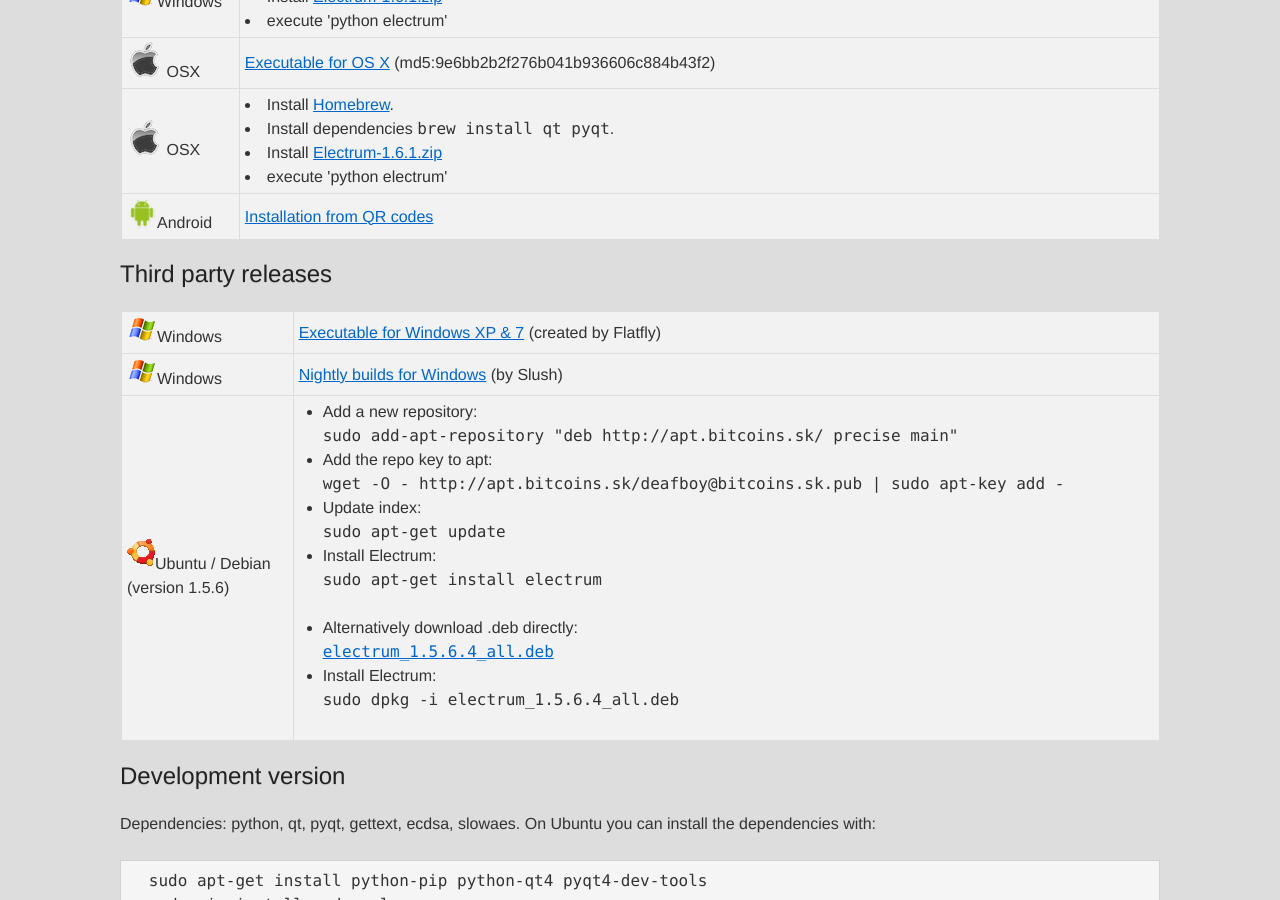
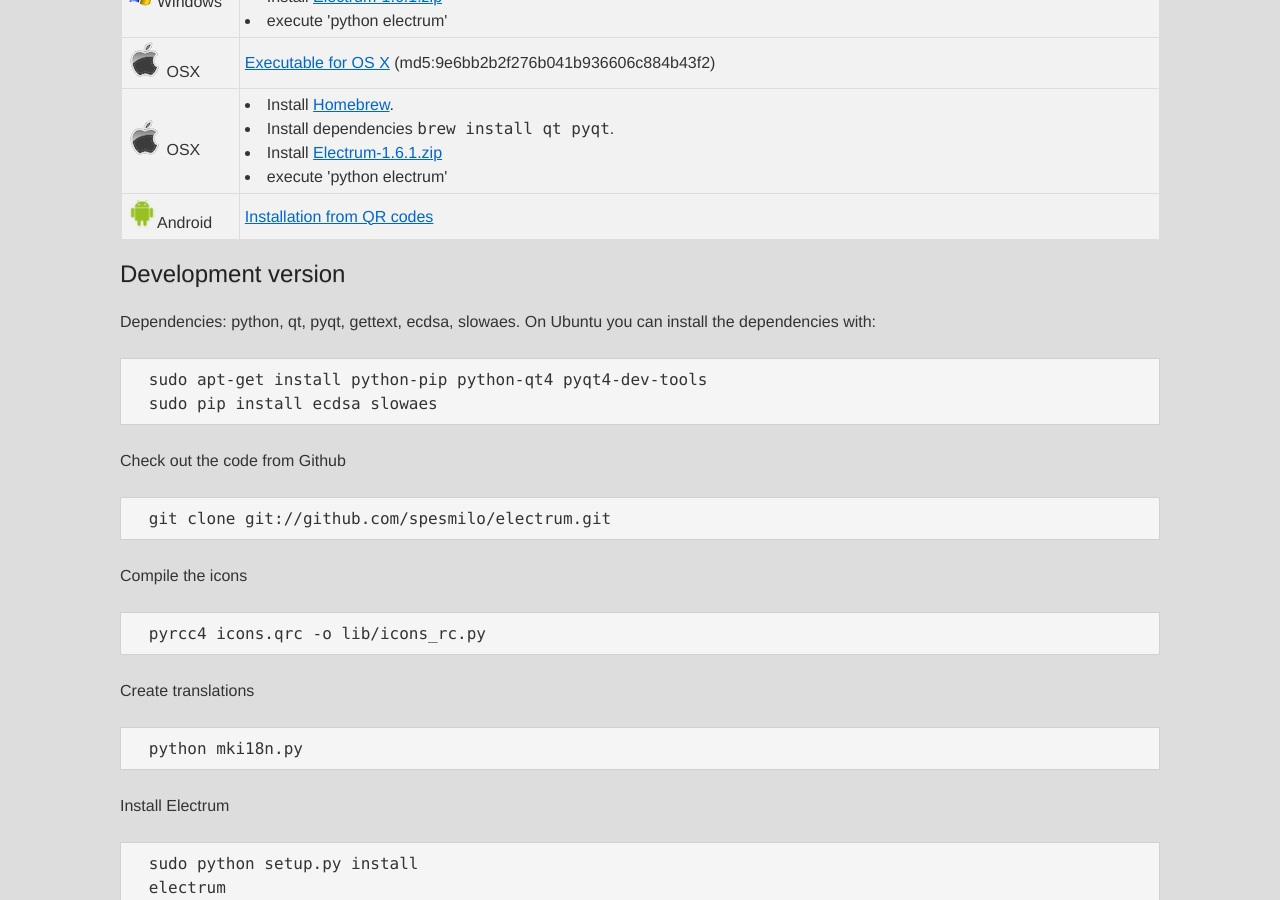
Before and after one commit to ecdsa/electrum-web, a Jekyll site: the page download.html, which Jekyll copies as it is, in a window 1280 px wide and 900 px high, scrolled down 505 px. Built offline with Jekyll 4.4.1, drawn with Linux system fonts in a browser that asks for light colours.

Commit message:
remove third party releases

```diff
--- a/download.html
+++ b/download.html
@@ -93,37 +93,6 @@
   </tr>
   </table>
 
-  <h3>Third party releases</h3>
-
-  <table style="background-color:#f2f2f2;">
-  <tr>
-    <td><img src="media/os_windows.gif"/>Windows<br/></td>
-    <td>
-     <a href="http://dre.natverk.org/elecwin.htm">Executable for Windows XP & 7</a> (created by Flatfly)
-    </td>
-  </tr>
-  <tr>
-    <td><img src="media/os_windows.gif"/>Windows<br/></td>
-    <td>
-     <a href="http://electrum.bitcoin.cz/download/nightly_builds/">Nightly builds for Windows</a> (by Slush)
-    </td>
-  </tr>
-  <tr>
-    <td><img src="media/os_ubuntu.gif">Ubuntu / Debian<br/>(version 1.5.6)</td>
-    <td>
-      <ul>
-	<li>Add a new repository:<br/> <tt>sudo add-apt-repository "deb http://apt.bitcoins.sk/ precise main"</tt></li>
-	<li>Add the repo key to apt:<br/> <tt>wget -O - http://apt.bitcoins.sk/deafboy@bitcoins.sk.pub | sudo apt-key add -</tt></li>
-	<li>Update index:<br/> <tt>sudo apt-get update</tt></li>
-	<li>Install Electrum:<br/> <tt>sudo apt-get install electrum</tt></li>
-	</ul>
-
-      <ul>
-	<li>Alternatively download .deb directly:<br/> <tt><a href="http://apt.bitcoins.sk/pool/main/e/electrum/electrum_1.5.6.4_all.deb">electrum_1.5.6.4_all.deb</a></tt></li>
-	<li>Install Electrum:<br/> <tt>sudo dpkg -i electrum_1.5.6.4_all.deb</tt></li>
-	</ul>
-    </td>
-  </tr>
 </table>
 
 
```
